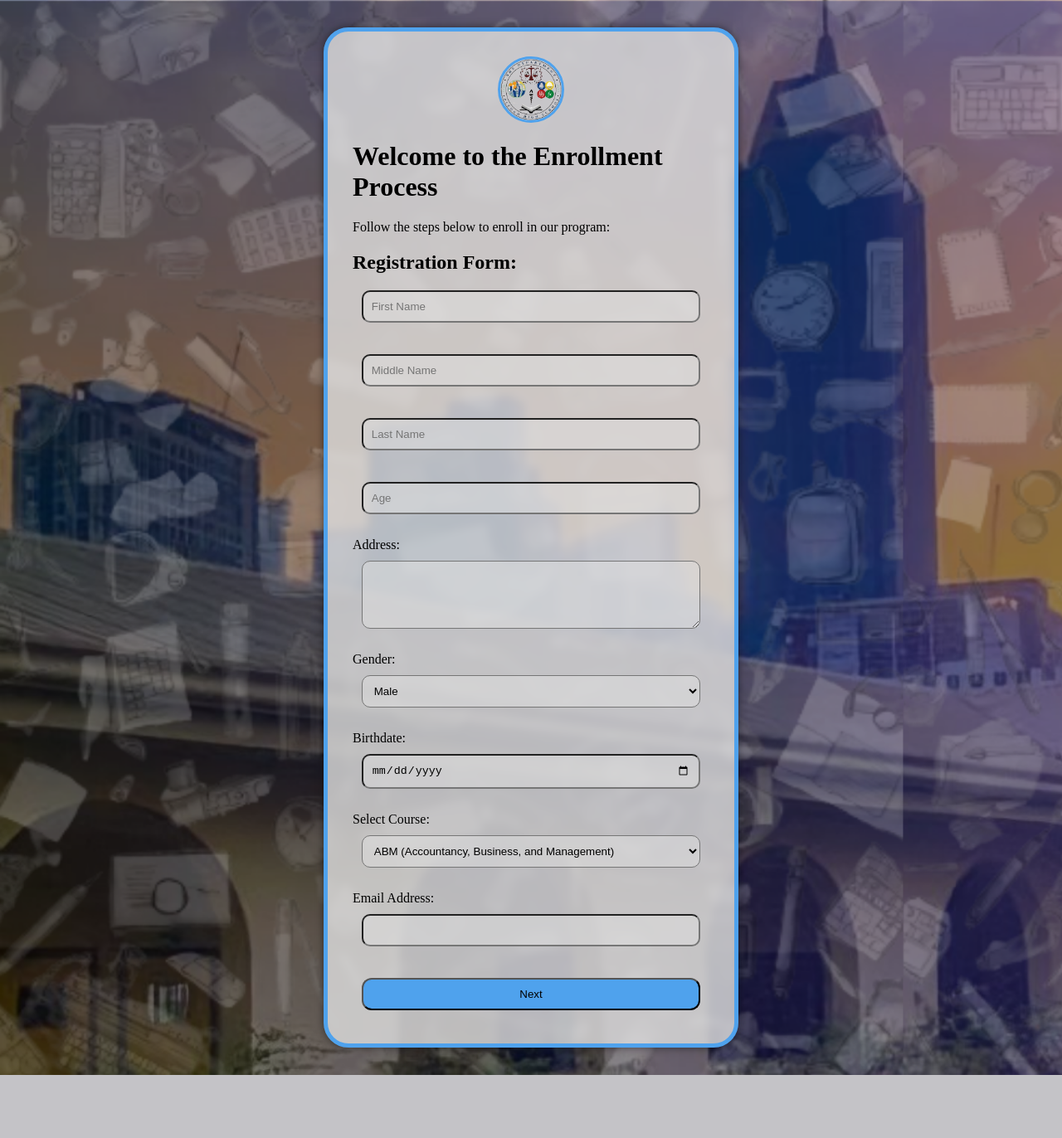
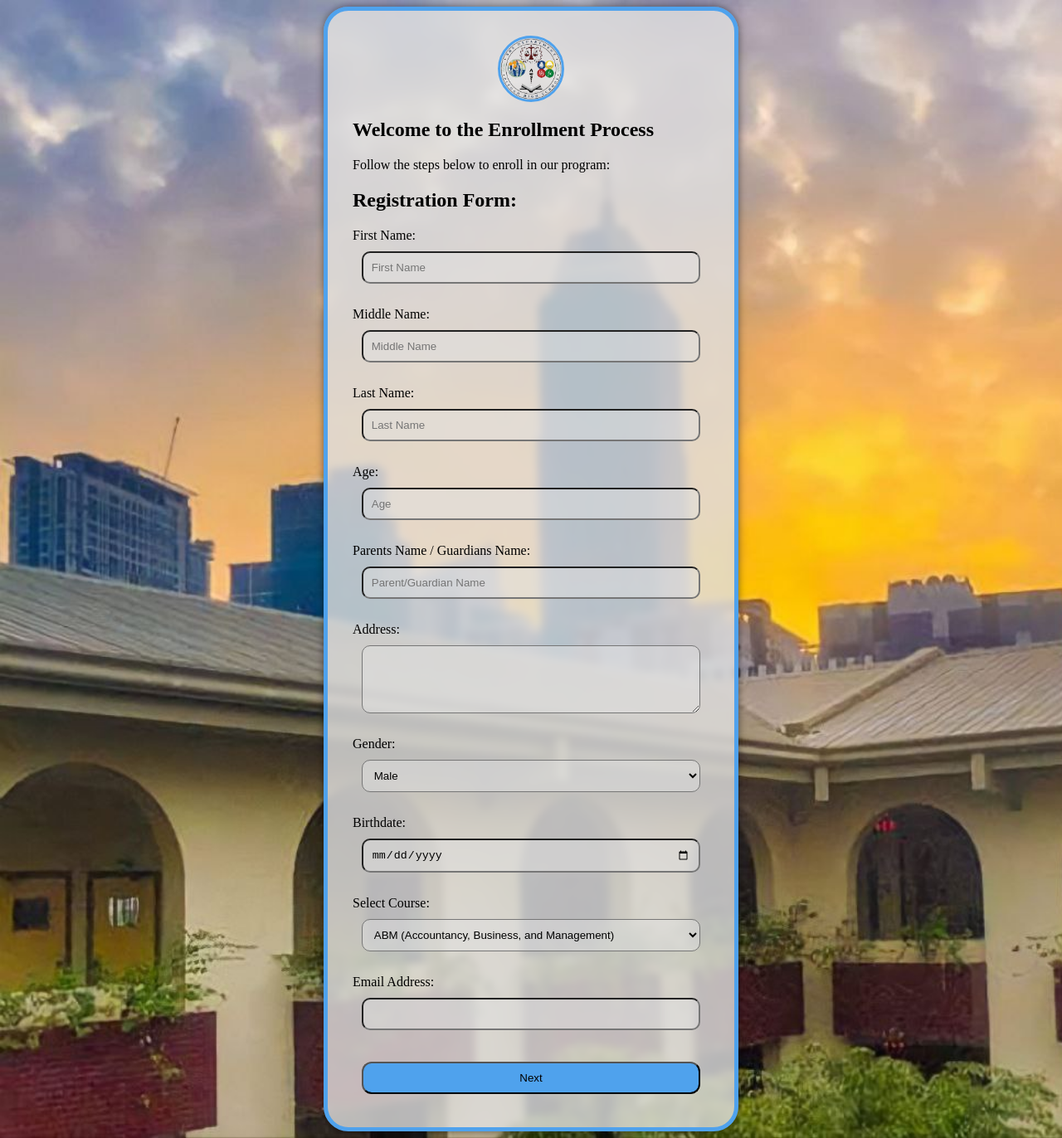
Before and after one commit to steavher/ENrollment.PHP, a PHP site: page /Enrollment.php in a window 1280 px wide. Shown: the whole page at 83% size. Before the commit the page ends 1296 px from the top, so only its background shows below. Run offline with PHP 8.4, Linux system fonts and the light colour scheme.

Commit message:
Update Enrollment.php

```diff
--- a/Enrollment.php
+++ b/Enrollment.php
@@ -9,13 +9,14 @@
             box-sizing: border-box;
         }
         body {
-            height: 100vw;
+            min-height: 100vh;
             align-items: center;
             display: flex;
             justify-content: center;
-            background-image: url(FINAL.png);
+            background-image: url("../IMAGES/PSHS.jpeg");
             background-repeat: no-repeat;
             background-size: cover;
+            overflow-y: auto;
         }
 
         form {
@@ -64,6 +65,20 @@
             border-radius: 12px;
         }
 
+        .new button {
+            background-color: #4fa2ed;
+            display: block;
+            width: 50%;
+            padding: 10px;
+            margin: 10px auto;
+            border-radius: 12px;
+
+        }
+
+        .requirementsSection .new {
+            margin-top: 20px;
+        }
+
         @media(max-width: 767px){
             .footer-col{
                 width: 50%;
@@ -79,21 +94,25 @@
 </head>
 <body>
 
+
     <form action="process_registration.php" method="POST" enctype="multipart/form-data" id="registrationForm">
+
         <div class="reg-cont">
-            <img src="IMAGES/LOGO.png">
-            <h1>Welcome to the Enrollment Process</h1>
+            <img src="../IMAGES/LOGO.png">
+            <h2>Welcome to the Enrollment Process</h2>
             <p>Follow the steps below to enroll in our program:</p>
 
             <h2>Registration Form:</h2>
-
+            <label for="First_name">First Name:</label>
             <input type="text" id="first_name" placeholder="First Name" name="first_name" required><br>
-
+            <label for="Middle_name">Middle Name:</label>
             <input type="text" id="middle_name" placeholder="Middle Name" name="middle_name"><br>
-
+            <label for="Last_name">Last Name:</label>
             <input type="text" id="last_name" placeholder="Last Name" name="last_name" required><br>
-
+            <label for="Age">Age:</label>
             <input type="number" id="age" placeholder="Age" name="age" required><br>
+            <label for="Parents">Parents Name / Guardians Name:</label>
+            <input type="text" id="guardian" placeholder="Parent/Guardian Name" name="Parents/Guardian" required> <br>
 
             <label for="address">Address:</label>
             <textarea id="address" name="address" rows="4" required></textarea><br>
@@ -112,8 +131,8 @@
             <select id="course" name="course" required>
                 <option value="ABM">ABM (Accountancy, Business, and Management)</option>
                 <option value="STEM">STEM (Science, Technology, Engineering, and Mathematics)</option>
-                <option value="TVL">TVL (Technical-Vocational-Livelihood)</option>
-                <option value="GAS">GAS (General Academic Strand)</option>
+                <option value="HUMSS">HUMMS (Humanities and Social Sciences)</option>
+
             </select><br>
 
             <label for="email">Email Address:</label>
@@ -126,25 +145,20 @@
         <form class="new">
             <h2>Requirements:</h2>
             <ul>
-                <li>High school diploma or equivalent</li>
-                <li>Valid government-issued ID</li>
-                <li>Payment method for the enrollment fee</li>
                 <li>Original Report Card (Form 138)</li>
                 <li>Permanent Record (Form 137)</li>
                 <li>Certificate of Good Moral</li>
-                <li>2 pcs. 1x1 Colored ID picture</li>
                 <li>NSO Birth Certificate (Photocopy)</li>
             </ul>
 
             <label for="file_upload">Upload Documents:</label>
             <input type="file" id="file_upload" name="file_upload" multiple><br>
 
-            <input type="submit" value="Submit">
+            <button id="SUBMIT" type="submit">Submit</button>
 
             <ol id="stepsList" class="hidden">
                 <li>Complete the online application form.</li>
                 <li>Upload your documents, including transcripts and ID.</li>
-                <li>Pay the enrollment fee.</li>
                 <li>Wait for confirmation of enrollment via email.</li>
             </ol>
         </form>
```
